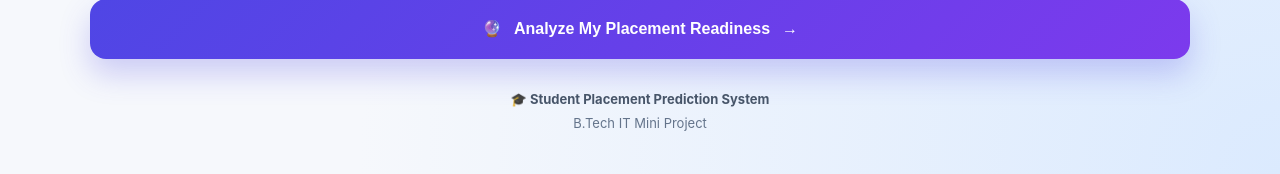
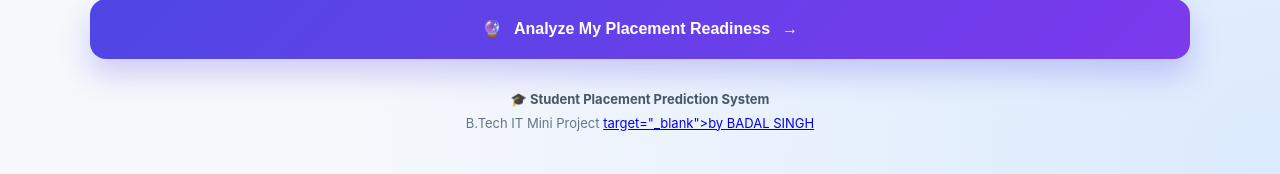
Before and after one commit to badalsinghpatel/students-placement-prediction, a Flask app: page / in a window 1280 px wide. Shown: the part 2126-2300 px from the top of the page. Run offline with Flask 3, Linux system fonts and the light colour scheme.

Commit message:
Update index.html

```diff
--- a/templates/index.html
+++ b/templates/index.html
@@ -628,7 +628,7 @@
         </p>
 
         <span>
-            B.Tech IT Mini Project
+            B.Tech IT Mini Project <a href="https://www.instagram.com/badalsinghpatel_?stkn=MXU3aG82cjlrdGlrcQ==">target="_blank">by BADAL SINGH </a>
         </span>
 
     </footer>
```
